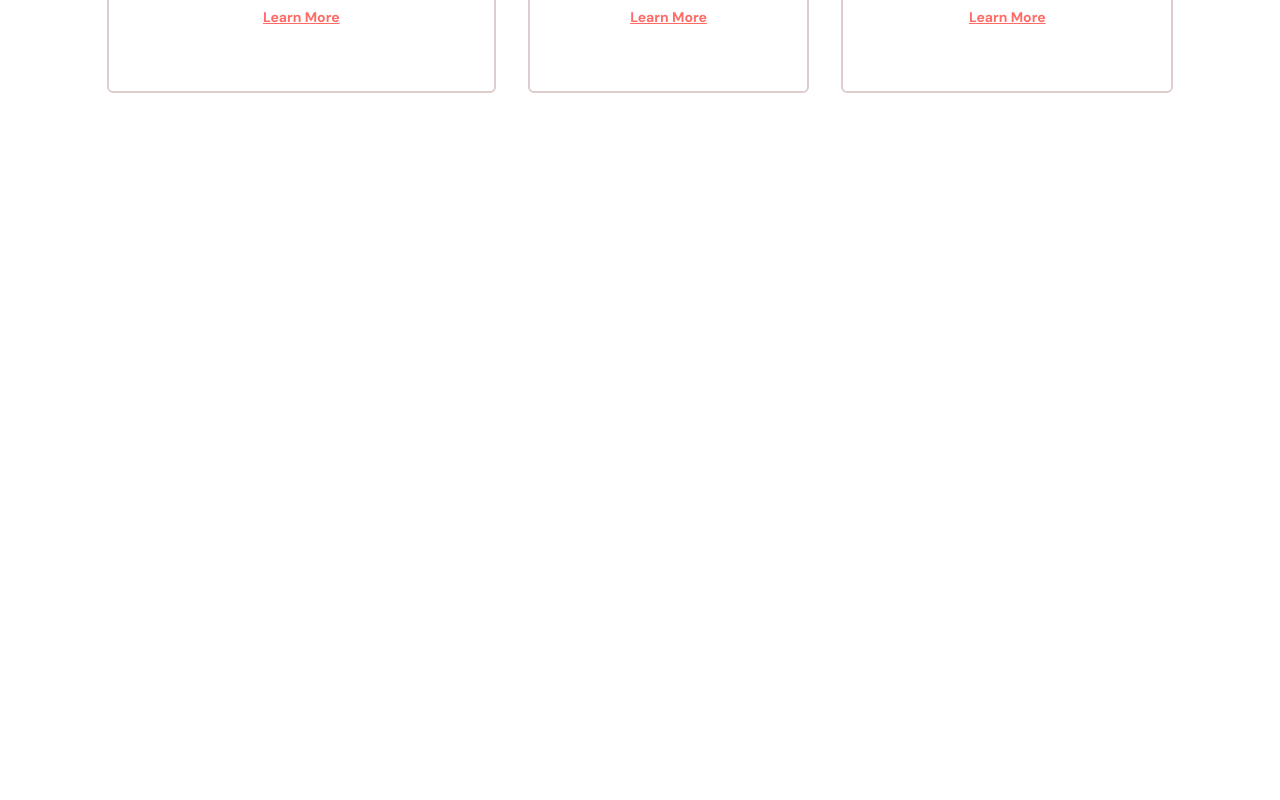
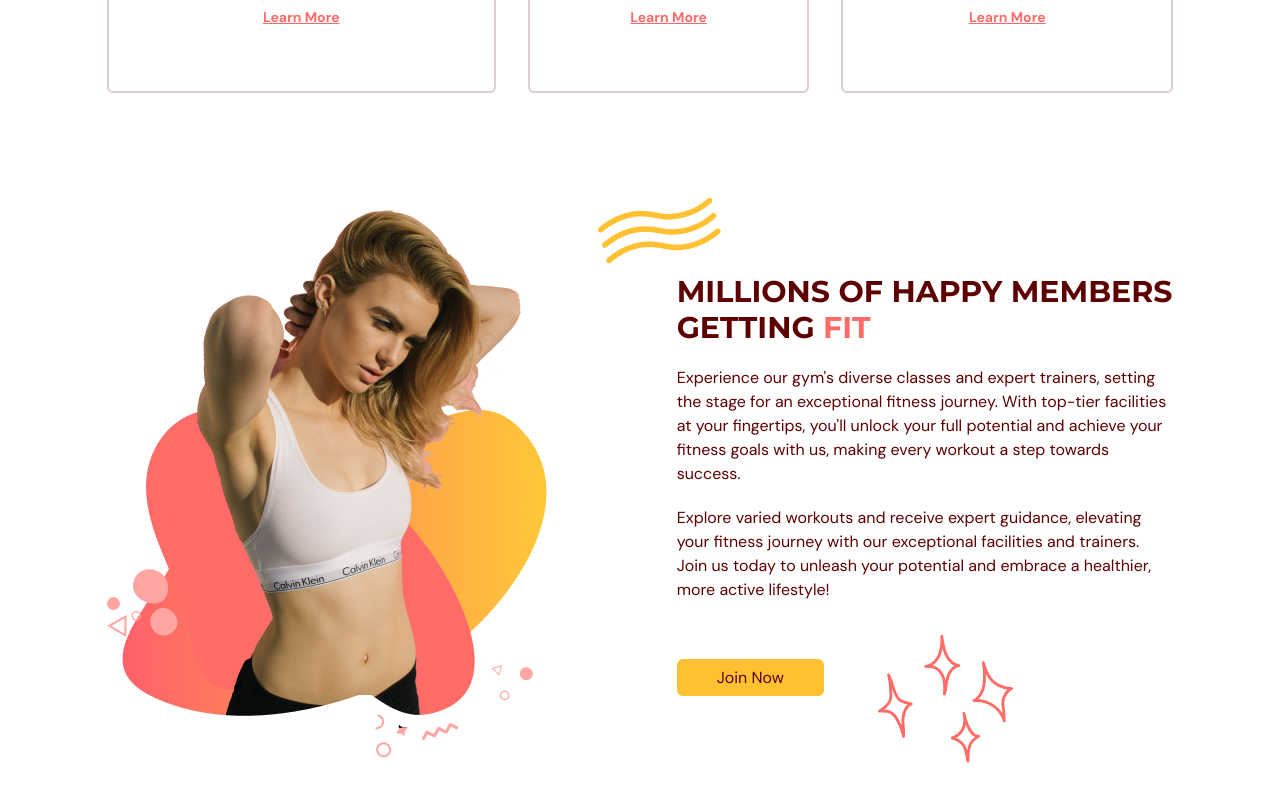
Before and after one commit to Corinto23/tsxone, a React (Vite) app: page / in a window 1280 px wide. Shown: the part 1291-2091 px from the top of the page. Before the commit the page ends 1600 px from the top, so only its background shows below. Built offline with nearby package versions, Linux system fonts and the light colour scheme.

Commit message:
added assets to benefits page

```diff
--- a/src/scenes/benefits/index.tsx
+++ b/src/scenes/benefits/index.tsx
@@ -6,7 +6,9 @@ import {
   AcademicCapIcon,
 } from "@heroicons/react/24/solid";
 import { motion } from "framer-motion";
+import BenefitsPageGraphic from "@/assets/BenefitsPageGraphic.png";
 import Benefit from "./Benefit";
+import ActionButton from "@/shared/ActionButton";
 
 const benefits: Array<BenefitType> = [
   {
@@ -47,14 +49,24 @@ const Benefits = ({ setSelectedPage }: Props) => {
         onViewportEnter={() => setSelectedPage(SelectedPage.Benefits)}
       >
         {/* HEADER */}
-        <div className="md:my-5 md:w-3/5">
+        <motion.div
+          className="md:my-5 md:w-3/5"
+          initial="hidden"
+          whileInView="visible"
+          viewport={{ once: true, amount: 0.5 }}
+          transition={{ duration: 0.5 }}
+          variants={{
+            hidden: { opacity: 0, x: -50 },
+            visible: { opacity: 1, x: 0 },
+          }}
+        >
           <HText>MORE THAN JUST A GYM.</HText>
           <p className="my-5 text-sm">
             We provide world class fitness equipment, trainers and classes to
             get you to your ultimate fitness goals with ease. We provide true
             care into each and every member.
           </p>
-        </div>
+        </motion.div>
         {/* BENEFITS */}
         <motion.div
           className="mt-5 items-center justify-between gap-8 md:flex"
@@ -73,6 +85,56 @@ const Benefits = ({ setSelectedPage }: Props) => {
             />
           ))}
         </motion.div>
+
+        {/* GRAPHICS AND DESCRIPTION */}
+        <div className="mt-16 items-center justify-between gap-20 md:mt-28 md:flex">
+          {/* GRAPHIC */}
+          <img
+            className="mx-auto"
+            src={BenefitsPageGraphic}
+            alt="benefits-page-graphic"
+          />
+
+          {/* DESCRIPTION */}
+          <div>
+            {/* TITLE */}
+            <div className="relative">
+              <div className="before:absolute before:-left-20 before:-top-20 before:z-[1] before:content-abstractwaves">
+                <div>
+                  <HText>
+                    MILLIONS OF HAPPY MEMBERS GETTING{" "}
+                    <span className="text-primary-500">FIT</span>
+                  </HText>
+                </div>
+              </div>
+            </div>
+            {/* DESCRIPTION */}
+            <div>
+              <p className="my-5 ">
+                Experience our gym's diverse classes and expert trainers,
+                setting the stage for an exceptional fitness journey. With
+                top-tier facilities at your fingertips, you'll unlock your full
+                potential and achieve your fitness goals with us, making every
+                workout a step towards success.
+              </p>
+              <p className="mb-5">
+                Explore varied workouts and receive expert guidance, elevating
+                your fitness journey with our exceptional facilities and
+                trainers. Join us today to unleash your potential and embrace a
+                healthier, more active lifestyle!
+              </p>
+            </div>
+            {/* BUTTON */}
+
+            <div className="relative mt-16">
+              <div className="before:absolute before:-bottom-20 before:right-40 before:z-[-1] before:content-sparkles">
+                <ActionButton setSelectedPage={setSelectedPage}>
+                  Join Now
+                </ActionButton>
+              </div>
+            </div>
+          </div>
+        </div>
       </motion.div>
     </section>
   );
```
